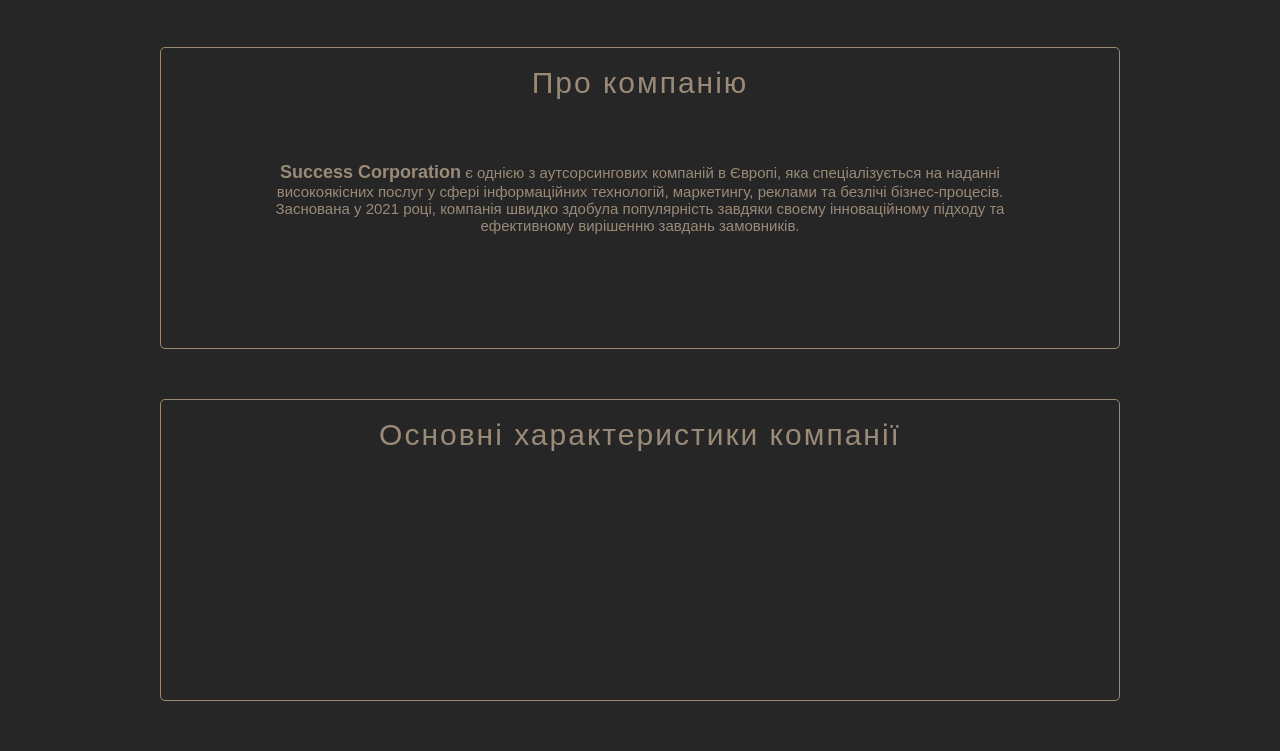
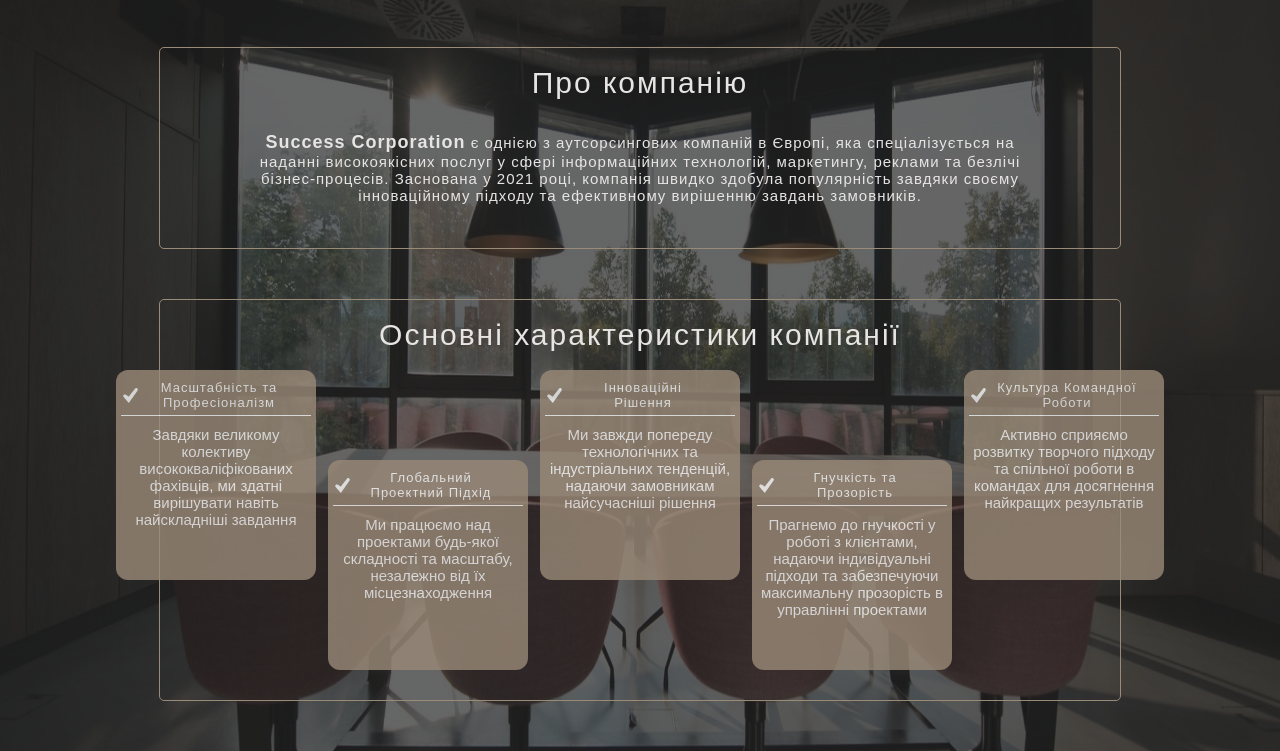
Before and after one commit to sadghost333/succes_corp, a website built with webpack: page src/template.html in a window 1280 px wide. Shown: the part 83-834 px from the top of the page. Before the commit the page ends 800 px from the top, so only its background shows below. Built offline with nearby package versions, Linux system fonts and the light colour scheme.

Commit message:
finish main section

```diff
--- a/src/styles/main.scss
+++ b/src/styles/main.scss
@@ -2,6 +2,7 @@
 
 $brown: #9A8A78;
 $dark: #262626;
+$font-color: #e7e4e4;
 
 @mixin flex-wall {
   display: flex;
@@ -40,6 +41,7 @@
     font-weight: 700;
     font-size: 18px;
 }
+
 .header {
     @include flex-center();
     height: 80px;
@@ -47,13 +49,13 @@
     user-select: none;
 }
 
-.header-wrapper{
+.header-wraper{
     padding-top: 10px;
     height: 70px;
     @include flex-wall();
 }
 
-.logo-wrapper{
+.logo-wraper{
     margin-bottom: 26px;
     width: 165px;
     height: 60px;
@@ -74,7 +76,7 @@
     align-self: self-start;
 }
 
-.header-items-wrapper {
+.header-items-wraper {
     width: 40%;
     height: 60px;
     @include flex-wall();
@@ -86,7 +88,7 @@
     @include flex-center();
 }
 
-.header-item-link{
+.header-item-link {
     @include font();
     font-size: 16px;
     letter-spacing: 2px;
@@ -95,22 +97,48 @@
     transition: 0.5s;
 }
 
-.header-item-link:hover{
-    font-size: 18px ;
+.header-item-link:hover {
+    font-size: 18px;
 }
 
 .main-section {
-    margin-top: 50px;
-    height: 500px;
+    height: 754px;
+    position: relative;
 }
 
-.main-section-wrapper {
-    height: 300px;
+.dark-filter {
+    position: absolute;
+    width: 100%;
+    height: 100%;
+    z-index: -1;
+    background-color: $dark;
+    opacity: 0.7;
+}
+
+.main-bg-photo {
+    position: absolute;
+    width: 100%;
+    height: 100%;
+    background: url(../assets/img/section_1_bg.jpg) center center/1500px 1500px no-repeat;
+    z-index: -2;
+}
+
+.main-section-wraper {
+    display: flex;
+    flex-direction: column;
+    align-items: center;
+    justify-content: space-around;
+}
+
+.main-section-first-wraper {
+    margin-top: 50px;
+    height: 200px;
+    width: 100%;
     border: 1px solid $brown;
     border-radius: 5px;
 }
 
-.main-section-header-wrapper {
+.main-section-header-wraper {
     height: 70px;
     @include flex-center();
 }
@@ -120,11 +148,10 @@
     font-weight: 400;
     letter-spacing: 2px;
     font-size: 30px;
-    color: $brown;
+    color: $font-color;
 }
 
-.main-section-content-wrapper{
-    margin-top: 30px;
+.main-section-content-wraper {
     height: 100px;
     @include flex-center();
 }
@@ -133,10 +160,71 @@
     width: 800px;
     @include font();
     font-size: 15px;
+    letter-spacing: 1px;
     text-align: center;
-    color: $brown;
+    color: $font-color;
+    font-weight: 300;
 }
 
-.second-section-wrapper{
-    margin-top: 50px;
+.main-section-second-wraper {
+    height: 400px;
 }
+
+.main-section-items-wraper {
+    height: 300px;
+    display: flex;
+    justify-content: center;
+    gap: 12px;
+    align-items:flex-start;
+}
+
+.main-section-item-wraper{
+    padding: 5px;
+    width: 190px;
+    height: 200px;
+    border-radius: 12px;
+    background-color: $brown;
+    opacity: 0.8;
+    transition: 1s;
+}
+
+.main-section-item-wraper:hover {
+    width: 200px;
+    height: 210px;
+}
+
+.item-bottom {
+    align-self: flex-end;
+}
+
+.main-section-item-header-wraper {
+    @include flex-center();
+    justify-content: flex-start;
+    gap: 5px;
+    height: 40px;
+    border-bottom: 1px solid #FFFFFF;
+}
+
+.main-section-icon {
+    margin-left: 2px;
+    width: 15px;
+    height: 15px;
+}
+
+.main-section-item-header-text {
+    width: 80%;
+    @include font();
+    font-size: 13px;
+    letter-spacing: 1px;
+    text-align: center;
+}
+
+.main-section-item-text {
+    margin-top: 10px;
+    width: 190px;
+    height: 70px;
+    @include font();
+    text-align: center;
+    font-weight: 300;
+    font-size: 15px;
+}
--- a/src/template.html
+++ b/src/template.html
@@ -9,12 +9,12 @@
 <body>
     <header class="header">
         <div class="container">
-            <div class="header-wrapper">
-                <div class="logo-wrapper">
+            <div class="header-wraper">
+                <div class="logo-wraper">
                     <h1 class="logo-text">Success<br>Corporation</h1>
                     <img src="./assets/icons/logo.svg" class="logo-img"></img>
                 </div>
-                <div class="header-items-wrapper">
+                <div class="header-items-wraper">
                     <div class="header-item">
                         <a  href="#main" class="header-item-link">Головна</a>
                     </div>
@@ -30,63 +30,58 @@
     </header>
     <main class="main">
         <section class="main-section" id="main">
+            <div class="main-bg-photo"></div>
+            <div class="dark-filter"></div>
             <div class="container">
-                <div class="main-section-wrapper">
-                    <div class="main-section-header-wrapper">
+                <div class="main-section-wraper">
+                    <div class="main-section-first-wraper">
+                        <div class="main-section-header-wraper">
                             <h2 class="main-section-header-text">Про компанію</h2>
                         </div>
-                    <div class="main-section-content-wrapper">
+                        <div class="main-section-content-wraper">
                             <div class="main-section-content-text"><span class="bold-text">Success Corporation</span>  є однією з аутсорсингових компаній в Європі, яка спеціалізується на наданні високоякісних послуг y сфері інформаційних технологій, маркетингу, реклами та безлічі бізнес-процесів. Заснована y 2021 році, компанія швидко здобула популярність завдяки своєму інноваційному підходу та ефективному вирішенню завдань замовників.
                             </div>
                         </div>
                     </div>
-                <div class="main-section-wrapper second-section-wrapper">
-                    <div class="main-section-header-wrapper">
+                    <div class="main-section-first-wraper main-section-second-wraper">
+                        <div class="main-section-header-wraper">
                             <h2 class="main-section-header-text">Основні характеристики компанії</h2>
                         </div>
-                    <div class="main-section-content-wrapper">
-                        <div class="main-section-content-items">
-                            <div class="main-section-content-item-wrapper">
-                                <img class="main-section-content-icon"></img>
-                                <div class="main-section-content-item-text">
-
+                        <div class="main-section-items-wraper">
+                            <div class="main-section-item-wraper">
+                                <div class="main-section-item-header-wraper">
+                                    <img src="./assets/icons/check_mark.svg" class="main-section-icon"></img>
+                                    <div class="main-section-item-header-text">Масштабність та Професіоналізм</div>
                                 </div>
+                                <div class="main-section-item-text">Завдяки великому колективу висококваліфікованих фахівців, ми здатні вирішувати навіть найскладніші завдання</div>
                             </div>
-                            <div class="main-section-content-item-wrapper">
-                                <img class="main-section-content-icon"></img>
-                                <div class="main-section-content-item-text">
-
+                            <div class="main-section-item-wraper item-bottom">
+                                <div class="main-section-item-header-wraper">
+                                    <img src="./assets/icons/check_mark.svg" class="main-section-icon"></img>
+                                    <div class="main-section-item-header-text">Глобальний Проектний Підхід</div>
                                 </div>
+                                <div class="main-section-item-text">Ми  працюємо над проектами будь-якої складності та масштабу, незалежно від їх місцезнаходження</div>
                             </div>
-                            <div class="main-section-content-item-wrapper">
-                                <img class="main-section-content-icon"></img>
-                                <div class="main-section-content-item-text">
-
+                            <div class="main-section-item-wraper">
+                                <div class="main-section-item-header-wraper">
+                                    <img src="./assets/icons/check_mark.svg" class="main-section-icon"></img>
+                                    <div class="main-section-item-header-text">Інноваційні <br> Рішення</div>
                                 </div>
+                                <div class="main-section-item-text">Ми завжди попереду технологічних та індустріальних тенденцій, надаючи замовникам найсучасніші рішення</div>
                             </div>
-                            <div class="main-section-content-item-wrapper">
-                                <img class="main-section-content-icon"></img>
-                                <div class="main-section-content-item-text">
-
+                            <div class="main-section-item-wraper item-bottom">
+                                <div class="main-section-item-header-wraper">
+                                    <img src="./assets/icons/check_mark.svg" class="main-section-icon"></img>
+                                    <div class="main-section-item-header-text">Гнучкість та Прозорість</div>
                                 </div>
+                                <div class="main-section-item-text">Прагнемо до гнучкості у роботі з клієнтами, надаючи індивідуальні підходи та забезпечуючи максимальну прозорість в управлінні проектами</div>
                             </div>
-                            <div class="main-section-content-item-wrapper">
-                                <img class="main-section-content-icon"></img>
-                                <div class="main-section-content-item-text">
-
+                            <div class="main-section-item-wraper">
+                                <div class="main-section-item-header-wraper">
+                                    <img src="./assets/icons/check_mark.svg" class="main-section-icon"></img>
+                                    <div class="main-section-item-header-text">Культура Командної Роботи</div>
                                 </div>
-                            </div>
-                            <div class="main-section-content-item-wrapper">
-                                <img class="main-section-content-icon"></img>
-                                <div class="main-section-content-item-text">
-
-                                </div>
-                            </div>
-                            <div class="main-section-content-item-wrapper">
-                                <img class="main-section-content-icon"></img>
-                                <div class="main-section-content-item-text">
-
-                                </div>
+                                <div class="main-section-item-text">Активно сприяємо розвитку творчого підходу та спільної роботи в командах для досягнення найкращих результатів</div>
                             </div>
                         </div>
                     </div>
@@ -97,7 +92,6 @@
             <div class="container">
                 <div class="vacancies-wrapper">
                     <div class="vacantion-item-wrapper">
-
                     </div>
                 </div>
             </div>
```
Also changed, not shown: src/assets/icons/check_mark.svg (added), src/assets/img/section_1_bg.jpg (added), src/styles/main.css, 1 other file. Lines whose indentation alone changed are shown as unchanged.
